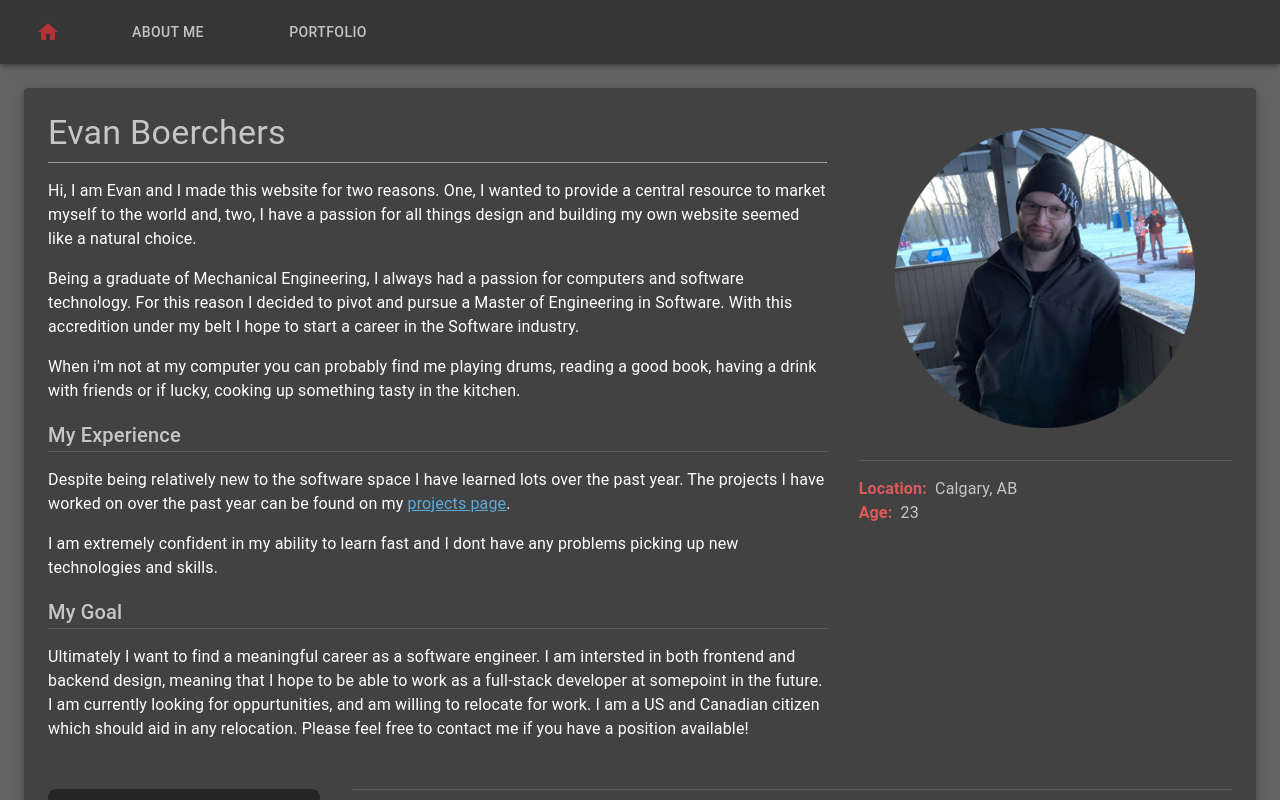
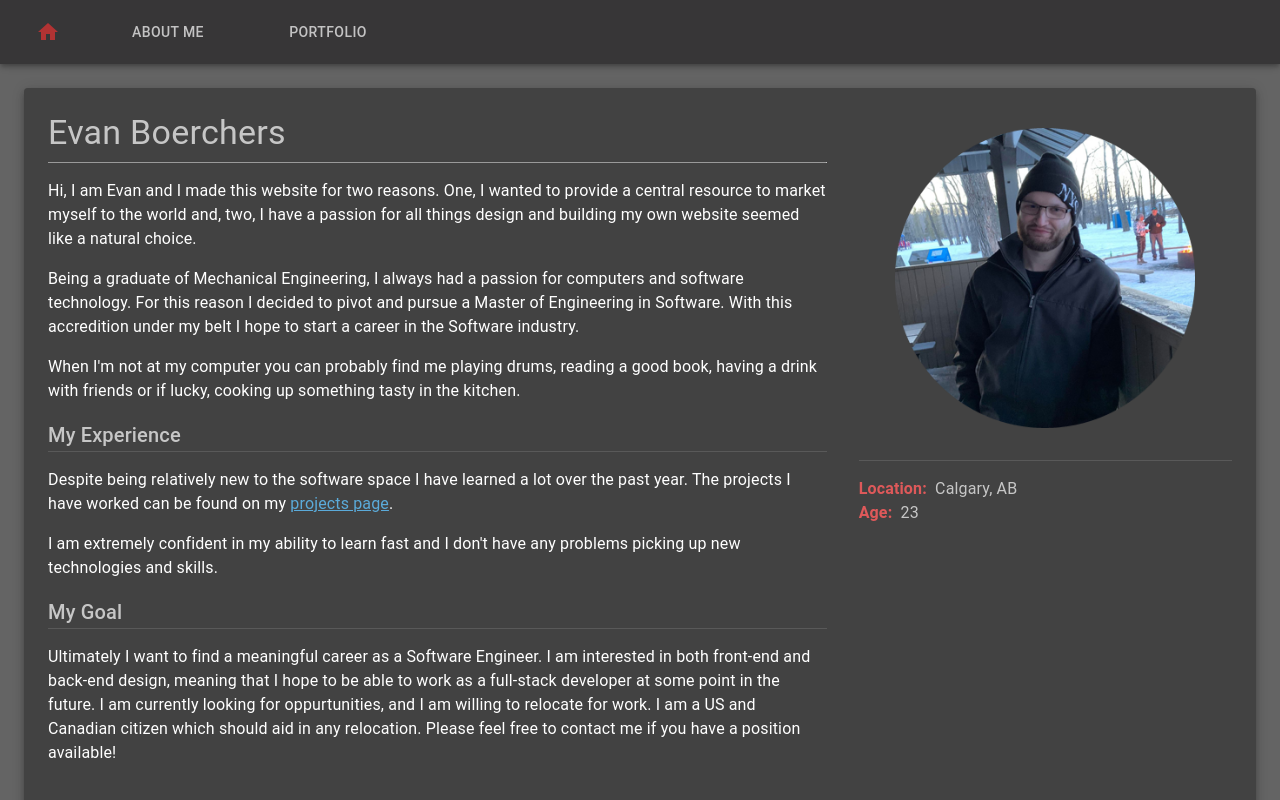
Before and after one commit to evankboerchers/personal-website-1, a React (Create React App) app: page /aboutme in a window 1280 px wide. Shown: the top 800 px of the page. Built offline with nearby package versions, Linux system fonts and the light colour scheme.

Commit message:
updated some links, corrected bio text typos

```diff
--- a/src/components/aboutme/Bio.js
+++ b/src/components/aboutme/Bio.js
@@ -38,7 +38,7 @@ function Bio() {
           under my belt I hope to start a career in the Software industry.
         </p>
         <p>
-          When i'm not at my computer you can probably find me playing drums,
+          When I'm not at my computer you can probably find me playing drums,
           reading a good book, having a drink with friends or if lucky, cooking
           up something tasty in the kitchen.
         </p>
@@ -47,12 +47,12 @@ function Bio() {
           <Divider />
         </Typography>
         <p>
-          Despite being relatively new to the software space I have learned lots
-          over the past year. The projects I have worked on over the past year
-          can be found on my <Link to="/projects">projects page</Link>.
+          Despite being relatively new to the software space I have learned a
+          lot over the past year. The projects I have worked can be found on my{' '}
+          <Link to="/projects">projects page</Link>.
         </p>
         <p>
-          I am extremely confident in my ability to learn fast and I dont have
+          I am extremely confident in my ability to learn fast and I don't have
           any problems picking up new technologies and skills.
         </p>
         <Typography variant="h6" color="textSecondary">
@@ -60,10 +60,10 @@ function Bio() {
           <Divider />
         </Typography>
         <p>
-          Ultimately I want to find a meaningful career as a software engineer.
-          I am intersted in both frontend and backend design, meaning that I
-          hope to be able to work as a full-stack developer at somepoint in the
-          future. I am currently looking for oppurtunities, and am willing to
+          Ultimately I want to find a meaningful career as a Software Engineer.
+          I am interested in both front-end and back-end design, meaning that I
+          hope to be able to work as a full-stack developer at some point in the
+          future. I am currently looking for oppurtunities, and I am willing to
           relocate for work. I am a US and Canadian citizen which should aid in
           any relocation. Please feel free to contact me if you have a position
           available!
--- a/src/components/home/Quote.js
+++ b/src/components/home/Quote.js
@@ -27,11 +27,9 @@ const useStyles = makeStyles((theme) => ({
 function Quote() {
   const classes = useStyles();
 
-  const [quote, setQuote] = React.useState(
-    "Stop creating a life that you need a vacation from. Instead move to where you want to live, do what you want to do, start what you want to start and create the life you want today. This isn't rehearsal people. This is YOUR life."
-  );
+  const [quote, setQuote] = React.useState('');
 
-  const [author, setAuthor] = React.useState('Dale Patridge');
+  const [author, setAuthor] = React.useState('');
 
   useEffect(() => {
     let config = {
--- a/src/components/navigation/Navbar.js
+++ b/src/components/navigation/Navbar.js
@@ -122,7 +122,7 @@ function Navbar() {
             <ListItemText primary="Projects" />
           </MenuItem>
           <a
-            href="https://documentcloud.adobe.com/link/review?uri=urn:aaid:scds:US:5134fbdc-899a-4cfe-afa8-b2631eafe8c8"
+            href="https://documentcloud.adobe.com/link/review/?uri=urn%3Aaaid%3Ascds%3AUS%3AZ_rdPLO8RguvD3ISJSv1uQ"
             target="_blank"
             rel="noreferrer"
             className={classes.a}
--- a/src/pages/Projects.js
+++ b/src/pages/Projects.js
@@ -80,8 +80,8 @@ function Projects() {
             Frontend, Web Design
           </Typography>
           <Typography>
-            <strong className={classes.strong}>Skills: </strong> Javascript,
-            HTML, CSS, React, Material-ui, Netify, Axios, Github
+            <strong className={classes.strong}>Skills: </strong> React.js,
+            Javascript, HTML, CSS, Material-ui, Netlify, Axios, Github
           </Typography>
         </Grid>
         <Hidden xsDown>
@@ -222,7 +222,7 @@ function Projects() {
         <Grid item sm={8}>
           <Typography className={classes.spaceBottom}>
             <a
-              href="https://github.com/thelisazhao/ENEL645_PlantDiseaseDetection"
+              href="https://github.com/deanjhkim/ENSF-607-Web-Development-Project"
               target="_blank"
               rel="noreferrer"
             >
@@ -243,7 +243,7 @@ function Projects() {
           </Typography>
           <Typography className={classes.spaceBottom}>
             <strong className={classes.strong}>Skills: </strong> Javascript,
-            HTML, CSS, React, Python, Django, Axios, Github
+            HTML, CSS, React.js, Python, Django, SQLite, Axios, Github
           </Typography>
         </Grid>
         <Hidden xsDown>
@@ -284,7 +284,7 @@ function Projects() {
           </Typography>
           <Typography className={classes.spaceBottom}>
             <a
-              href="https://github.com/evankboerchers/ENSF612-Project"
+              href="https://github.com/evankboerchers/Classification-of-Github-READMES"
               target="_blank"
               rel="noreferrer"
             >
```
